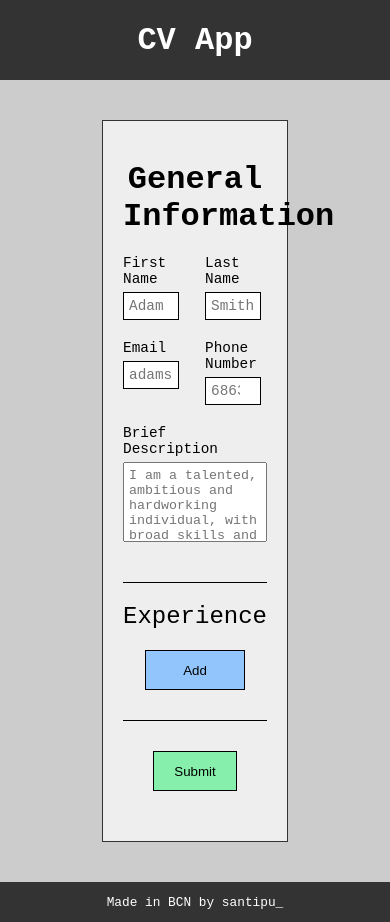
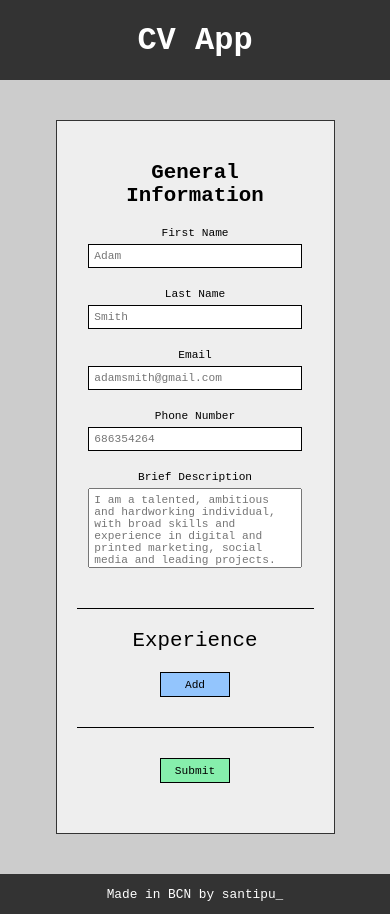
Before and after one commit to santipu03/CV-Project, a React (Create React App) app: page / in a window 390 px wide. Built offline with nearby package versions, Linux system fonts and the light colour scheme.

Commit message:
added media queries

```diff
--- a/src/App.css
+++ b/src/App.css
@@ -178,3 +178,47 @@ footer {
   justify-content: center;
   font-size: 0.8rem;
 }
+
+
+/* MEDIA QUERIES */
+
+@media (max-width: 1000px) {
+  .card {
+    width: 80%;
+  }
+}
+
+@media (max-width: 700px) {
+  .card {
+    width: 90%;
+  }
+}
+
+@media (max-width: 600px) {
+  form {
+    grid-template-columns: 1fr;
+    grid-template-rows: 1fr 1fr 1fr 1fr;
+  }
+  form > div {
+    align-items: center;
+  }
+  .textarea-wr {
+    grid-column: 1/2;
+    grid-row: 5/7;
+  }
+  textarea {
+    width: 90%;
+    font: inherit;
+  }
+  .sectionTitle {
+    font-size: 1.3rem;
+  }
+  body {
+    font-size: 0.7rem;
+  }
+  button {
+    font: inherit;
+    width: 70px;
+    height: 25px;
+  }
+}
--- a/src/components/Main.js
+++ b/src/components/Main.js
@@ -18,15 +18,6 @@ export default class Main extends React.Component {
     }))
   }
 
-  handleAddExperience () {
-    console.log('vergotas')
-  }
-
-  handleDeleteExperience () {
-    console.log('delete')
-  }
-
-
   render() {
     return (
       <main>
@@ -35,8 +26,6 @@ export default class Main extends React.Component {
             isSubmitted={this.state.isSubmitted}
           />
           <ExperienceSection
-            onAddExperience={this.handleAddExperience.bind(this)}
-            onDeleteExperience={this.handleDeleteExperience.bind(this)}
             isSubmitted={this.state.isSubmitted}
           />
           {/*<EducationSection />  */}
```
